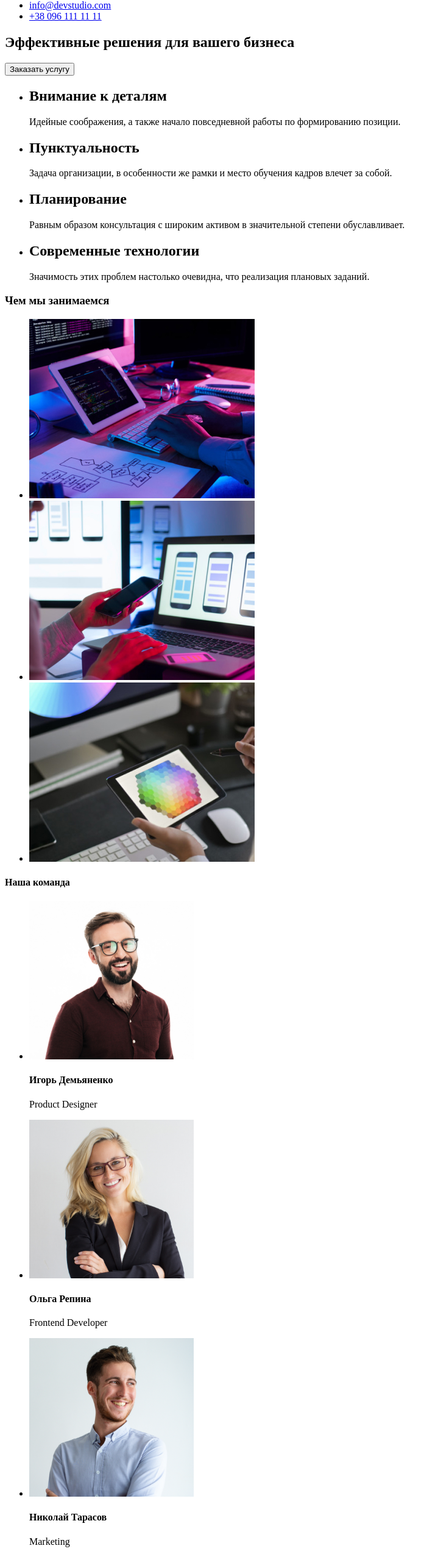
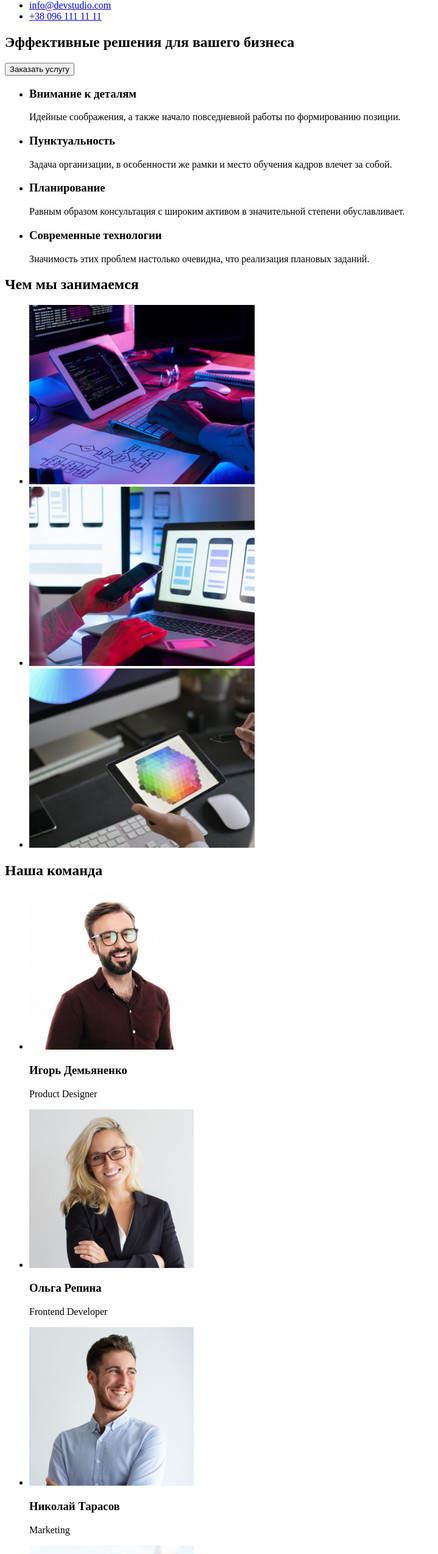
Before and after one commit to YuriiTrukhin/goit-markup-hw-01, a plain HTML site: page index.html in a window 1280 px wide. Shown: the part 112-2660 px from the top of the page at 61% size, without its empty margins (0-719 px from the left). Drawn offline with Linux system fonts and the light colour scheme.

Commit message:
поправил все согласно замечаний Юлии

```diff
--- a/index.html
+++ b/index.html
@@ -10,9 +10,9 @@
     <!-- Header -->
     <header>
       <nav>
-        <a href="/index.html"> Web Studio </a>
+        <a href="./index.html"> Web Studio </a>
         <ul>
-          <li><a href="/index.html">Студия</a></li>
+          <li><a href="./index.html">Студия</a></li>
           <li><a href="./portfolio.html">Портфолио</a></li>
           <li><a href="">Контакты</a></li>
         </ul>
@@ -38,28 +38,28 @@
         <h2 hidden>Навыки</h2>
         <ul>
           <li>
-            <h2>Внимание к деталям</h2>
+            <h3>Внимание к деталям</h3>
             <p>
               Идейные соображения, а также начало повседневной работы по
               формированию позиции.
             </p>
           </li>
           <li>
-            <h2>Пунктуальность</h2>
+            <h3>Пунктуальность</h3>
             <p>
               Задача организации, в особенности же рамки и место обучения кадров
               влечет за собой.
             </p>
           </li>
           <li>
-            <h2>Планирование</h2>
+            <h3>Планирование</h3>
             <p>
               Равным образом консультация с широким активом в значительной
               степени обуславливает.
             </p>
           </li>
           <li>
-            <h2>Современные технологии</h2>
+            <h3>Современные технологии</h3>
             <p>
               Значимость этих проблем настолько очевидна, что реализация
               плановых заданий.
@@ -69,7 +69,7 @@
       </section>
       <!-- What are we doing -->
       <section>
-        <h3>Чем мы занимаемся</h3>
+        <h2>Чем мы занимаемся</h2>
         <ul>
           <li>
             <img
@@ -99,7 +99,7 @@
       </section>
       <!-- Our team -->
       <section>
-        <h4>Наша команда</h4>
+        <h2>Наша команда</h2>
         <ul>
           <li>
             <img
@@ -108,7 +108,7 @@
               width="270"
               height="260"
             />
-            <h4>Игорь Демьяненко</h4>
+            <h3>Игорь Демьяненко</h3>
             <p lang="en">
               Product Designer
             </p>
@@ -120,7 +120,7 @@
               width="270"
               height="260"
             />
-            <h4>Ольга Репина</h4>
+            <h3>Ольга Репина</h3>
             <p lang="en">
               Frontend Developer
             </p>
@@ -132,7 +132,7 @@
               width="270"
               height="260"
             />
-            <h4>Николай Тарасов</h4>
+            <h3>Николай Тарасов</h3>
             <p lang="en">
               Marketing
             </p>
@@ -144,7 +144,7 @@
               width="270"
               height="260"
             />
-            <h4>Михаил Ермаков</h4>
+            <h3>Михаил Ермаков</h3>
             <p lang="en">
               UI Designer
             </p>
@@ -155,10 +155,12 @@
     <!-- Footer -->
     <footer>
       <div>
-        <a href="/index.html"> Web Studio </a>
-        <address>г.Киев, пр-т Леси Украинки, 26</address>
+        <address>
+        <a href="./index.html"> Web Studio </a>
+        <a href="https://goo.gl/maps/LNzmPSu7sa289ifb7"> г.Киев, пр-т Леси Украинки, 26 </a>
         <a href="mailto:info@devstudio.com"> info@devstudio.com </a>
         <a href="tel:+380961111111">+38 096 111 11 11 </a>
+      </address>
       </div>
     </footer>
   </body>
```
